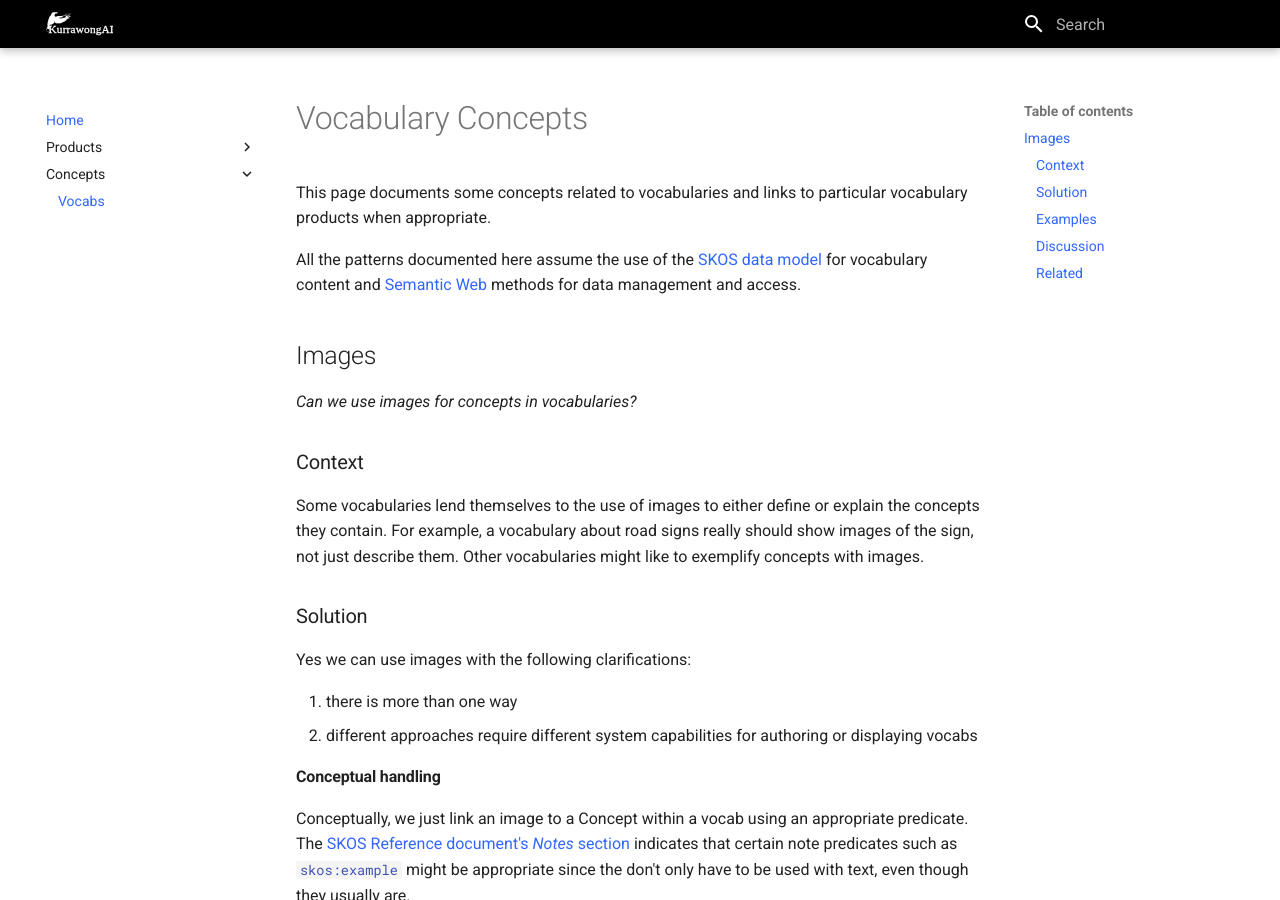
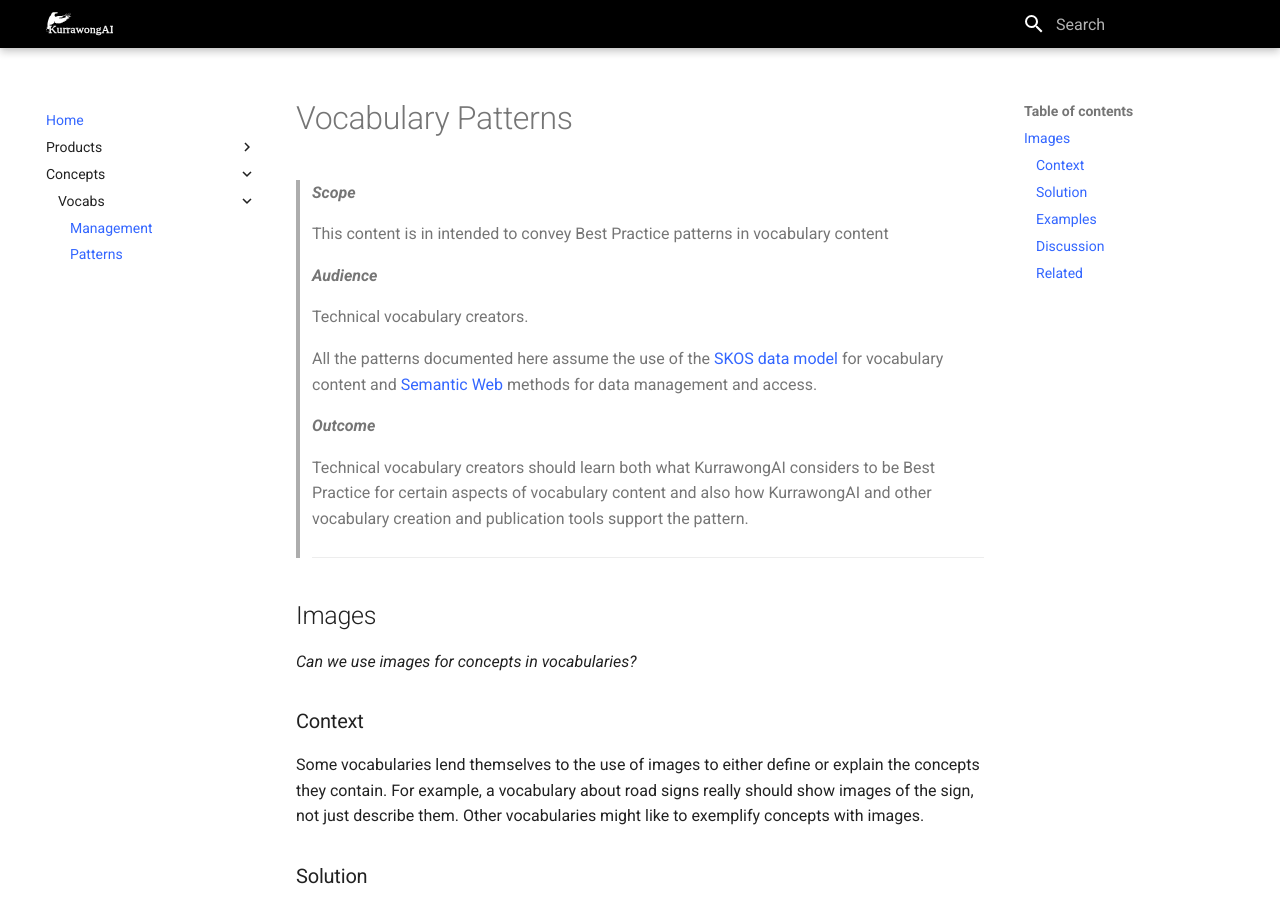
Before and after one commit to Kurrawong/docs, an MkDocs documentation site: the page built from docs/concepts/vocabs/patterns.md, in a window 1280 px wide and 900 px high. Built offline with MkDocs 1.6.1 and Material for MkDocs 9.7.7, drawn with Linux system fonts in a browser that asks for light colours.

Commit message:
make vocab management visible; put Images docco in Vocab > Patterns

```diff
--- a/docs/concepts/vocabs.md
+++ b/docs/concepts/vocabs/patterns.md
@@ -1,8 +1,21 @@
-# Vocabulary Concepts
+# Vocabulary Patterns
 
-This page documents some concepts related to vocabularies and links to particular vocabulary products when appropriate.
+> ***Scope***
+>
+> This content is in intended to convey Best Practice patterns in vocabulary content
 
-All the patterns documented here assume the use of the [SKOS data model](https://www.w3.org/TR/skos-primer/) for vocabulary content and [Semantic Web](https://en.wikipedia.org/wiki/Semantic_Web) methods for data management and access.
+>
+> ***Audience***
+>
+> Technical vocabulary creators.
+>
+> All the patterns documented here assume the use of the [SKOS data model](https://www.w3.org/TR/skos-primer/) for vocabulary content and [Semantic Web](https://en.wikipedia.org/wiki/Semantic_Web) methods for data management and access.
+>
+> ***Outcome***
+>
+> Technical vocabulary creators should learn both what KurrawongAI considers to be Best Practice for certain aspects of vocabulary content and also how KurrawongAI and other vocabulary creation and publication tools support the pattern.
+>
+> ---
 
 ## Images
 
--- a/mkdocs.yml
+++ b/mkdocs.yml
@@ -62,6 +62,8 @@ nav:
         - '3rd Party':
             - 'Fuseki': 'products/3rdparty/fuseki.md'
     - Concepts:
-        - 'Vocabs': 'concepts/vocabs.md'
+        - 'Vocabs':
+            - 'Management': 'concepts/vocabs/management.md'
+            - 'Patterns': 'concepts/vocabs/patterns.md'
 
 # SVG resizer: https://svg-converter.com/resize
```
Also changed, not shown: docs/concepts/vocabs/management.md (renamed from docs/Vocabulary/vocab_management.md, +2 -9 lines).
